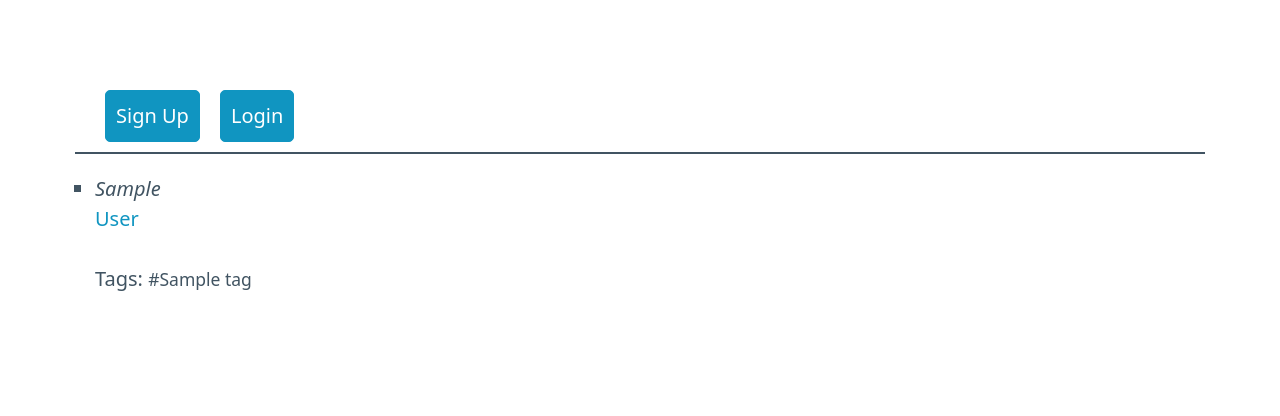
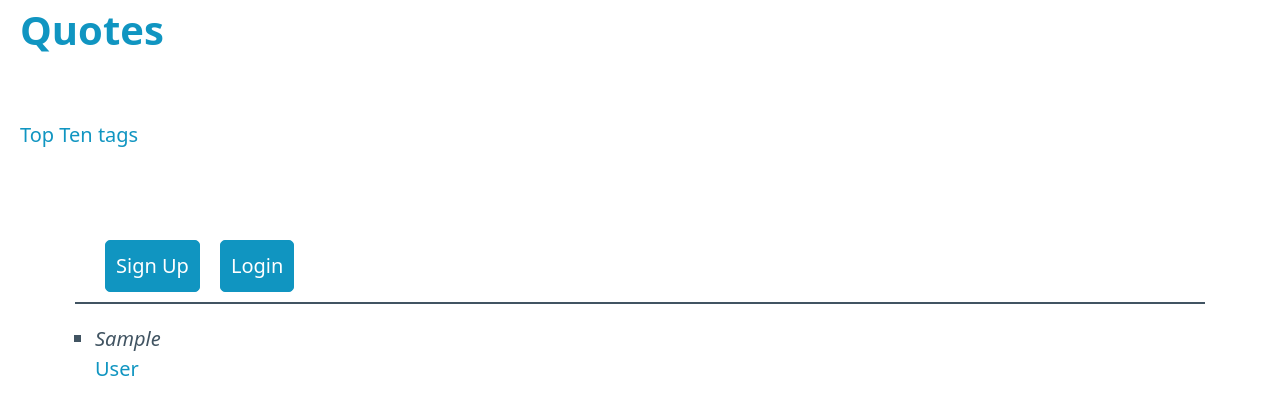
Before and after one commit to FTKV/python-web-hw10, a Django app: page / in a window 1280 px wide. Shown: the top 416 px of the page. Run offline with Django 4.2, Linux system fonts and the light colour scheme; tables that the repository leaves empty hold one stand-in row (values such as "Sample post").

Commit message:
additionals

```diff
--- a/quotes/quotes_app/templates/quotes_app/quote.html
+++ b/quotes/quotes_app/templates/quotes_app/add_quote.html
@@ -12,7 +12,7 @@
     </div>
     <div style="padding: 10px">
         <label> Select author:
-            <select name="authors">
+            <select name="authors" required>
                 <option disabled selected value> -- select an option -- </option>
                 {% for author in authors %}
                 <option value="{{author.fullname}}">{{author.fullname}}</option>
@@ -35,4 +35,5 @@
         <button type="reset" class="secondary">Reset</button>
     </div>
 </form>
+
 {% endblock %}
--- a/quotes/quotes_app/templates/quotes_app/author_info.html
+++ b/quotes/quotes_app/templates/quotes_app/author_info.html
@@ -1,7 +1,9 @@
 {% extends "quotes_app/base.html" %}
+
 {% block content %}
 
 <h1>{{author.fullname}}</h1>
-<p><b>Born:</b> {{author.born_date}}&nbsp;{{author.born_location}}</p>
+<p><b>Born:</b> {{author.born_date}}&nbsp;in&nbsp;{{author.born_location}}</p>
 <p><b>Description:</b> <p>{{author.description}}</p></p>
+
 {% endblock %}
--- a/quotes/quotes_app/templates/quotes_app/base.html
+++ b/quotes/quotes_app/templates/quotes_app/base.html
@@ -3,19 +3,18 @@
 
 <head>
     <meta charset="UTF-8" />
-    <title></title>
+    <title>Quotes</title>
     <link rel="stylesheet" href="https://unpkg.com/@picocss/pico@latest/css/pico.min.css" />
     {% load static %}
     <link rel="stylesheet" href="{% static 'quotes_app/style.css' %}">
 </head>
 
 <body>
+    <div class="container-fluid">
+        <h1><a href="/">Quotes</a></h1>
+        <a href="{% url 'quotes_app:top_tags' %}">Top Ten tags</a>
+    </div>
     <main class="container">
-        <nav style="margin-bottom: 20px; border-bottom: 2px solid; padding-left: 30px">
-            <ul>
-                <li><a href="/" role="button"> Go back to the main page </a></li>
-            </ul>
-        </nav>
         {% block content %} {% endblock %}
     </main>
 </body>
--- a/quotes/quotes_app/templates/quotes_app/index.html
+++ b/quotes/quotes_app/templates/quotes_app/index.html
@@ -1,15 +1,7 @@
-{% load extract_tags %}
-<!DOCTYPE html>
-<html lang="en">
+{% extends "quotes_app/base.html" %}
 
-<head>
-    <meta charset="UTF-8" />
-    <title>Quotes</title>
-    <link rel="stylesheet" href="https://unpkg.com/@picocss/pico@latest/css/pico.min.css" />
-</head>
+{% block content %}
 
-<body>
-    <main class="container">
 <nav style="margin-bottom: 20px; border-bottom: 2px solid; padding-left: 30px">
     {% if user.is_authenticated %}
         <ul>
@@ -29,22 +21,37 @@
         </ul>
     {% endif %}
 </nav>
-
-        {% if quotes %}
-            {% for quote in quotes %}
+{% if quote_tags_list %}
+    {% for quote, tags in quote_tags_list %}
     <ul>
         <li>
             <i>{{ quote.quote }}</i>
             <p><a href="{% url 'quotes_app:author_info' quote.author.id %}">{{ quote.author }}</a></p>
-                    {% if quote.tags|tags %}
-                        <p>Tags: <small> {{ quote.tags|tags }} </small></p>
+            {% if tags %}
+                <p>Tags:
+                    <small>
+                        {% for tag in tags %}
+                            <a href="{% url 'quotes_app:tag' tag.title %}">#{{ tag.title }}</a>
+                        {% endfor %}
+                    </small>
+                </p>
             {% endif %}
             <br>
         </li>
     </ul>
     {% endfor %}
+{% else %}
+No quotes found!<p></p>
 {% endif %}
-    </main>
-</body>
+{% if previous_page_id or next_page_id%}
+<ul>
+    {% if previous_page_id%}
+        <span style="float:left;"><a href="{% url 'quotes_app:main_' previous_page_id %}" role="button"><span aria-hidden="true">←</span> Previous</a></span>
+    {% endif %}
+    {% if next_page_id%}
+        <span style="float:right;"><a href="{% url 'quotes_app:main_' next_page_id %}" role="button">Next <span aria-hidden="true">→</span></a></span>
+    {% endif %}
+</ul>
+{% endif %}
 
-</html>
+{% endblock %}
--- a/quotes/quotes_app/templatetags/extract_tags.py
+++ /dev/null
@@ -1,10 +0,0 @@
-from django import template
-
-register = template.Library()
-
-
-def tags(quote_tags):
-    return ', '.join([str(title) for title in quote_tags.all()])
-
-
-register.filter('tags', tags)
--- a/quotes/quotes_app/urls.py
+++ b/quotes/quotes_app/urls.py
@@ -5,10 +5,15 @@ from . import views
 
 app_name = 'quotes_app'
 
+
 urlpatterns = [
-    path('', views.main, name='main'),
+    path('', views.main, {"page_id": 1}, name='main'),
     path('add_author/', views.add_author, name='add_author'),
     path('add_quote/', views.add_quote, name='add_quote'),
     path('add_tag/', views.add_tag, name='add_tag'),
-    path('author_info/<int:author_id>', views.author_info, name='author_info'),
+    path('author_info/<int:author_id>/', views.author_info, name='author_info'),
+    path('tag/<str:tag_title>/', views.tag, {"page_id": 1}, name='tag'),
+    path('top_tags/', views.top_tags, name='top_tags'),
+    path('page/<int:page_id>/', views.main, name='main_'),
+    path('tag/<str:tag_title>/page/<int:page_id>/', views.tag, name='tag_'),
 ]
--- a/quotes/quotes_app/views.py
+++ b/quotes/quotes_app/views.py
@@ -1,15 +1,41 @@
 import re
 
 from django.contrib.auth.decorators import login_required
+from django.db.models import Count
 from django.shortcuts import redirect, render, get_object_or_404
 
 from .models import Author, Tag, Quote
 from .forms import AuthorForm, TagForm, QuoteForm
 
+
+NUMBER_OF_QUOTES_PER_PAGE = 10
+NUMBER_OF_TOP_TAGS = 10
+
+
+def get_quote_tags_list_per_page_and_page_ids(quotes, page_id):
+    quote_tags_list = []
+    len_of_quotes = len(quotes)
+    previous_page_id = page_id - 1
+    OFFSET = NUMBER_OF_QUOTES_PER_PAGE * previous_page_id
+    LIMIT = NUMBER_OF_QUOTES_PER_PAGE * page_id
+    if LIMIT >= len_of_quotes:
+        LIMIT = len_of_quotes
+        next_page_id = 0
+    else:
+        next_page_id = page_id + 1
+    quotes = quotes[OFFSET:LIMIT]
+    for quote in quotes:
+        tags = quote.tags.all()
+        quote_tags_list.append((quote, tags))
+    return quote_tags_list, previous_page_id, next_page_id
+
+
 # Create your views here.
-def main(request):
+def main(request, page_id):
     quotes = Quote.objects.all()
-    return render(request, 'quotes_app/index.html', {"quotes": quotes})
+    quote_tags_list, previous_page_id, next_page_id = get_quote_tags_list_per_page_and_page_ids(quotes, page_id)
+    context = {"quote_tags_list": quote_tags_list, "previous_page_id": previous_page_id, "next_page_id": next_page_id}
+    return render(request, 'quotes_app/index.html', context)
 
 
 @login_required
@@ -18,14 +44,13 @@ def add_author(request):
         form = AuthorForm(request.POST)
         if form.is_valid():
             author = form.save(commit=False)
-            author.born_location = "in " + re.sub("^in ", "", author.born_location, flags=re.IGNORECASE)
+            author.born_location = re.sub("^in ", "", author.born_location, flags=re.IGNORECASE)
             author.added_by = request.user
             author.save()
             return redirect(to='quotes_app:main')
         else:
-            return render(request, 'quotes_app/author.html', {'form': form})
-
-    return render(request, 'quotes_app/author.html', {'form': AuthorForm()})
+            return render(request, 'quotes_app/add_author.html', {'form': form})
+    return render(request, 'quotes_app/add_author.html', {'form': AuthorForm()})
 
 
 @login_required
@@ -38,16 +63,14 @@ def add_tag(request):
             tag.save()
             return redirect(to='quotes_app:main')
         else:
-            return render(request, 'quotes_app/tag.html', {'form': form})
-
-    return render(request, 'quotes_app/tag.html', {'form': TagForm()})
+            return render(request, 'quotes_app/add_tag.html', {'form': form})
+    return render(request, 'quotes_app/add_tag.html', {'form': TagForm()})
 
 
 @login_required
 def add_quote(request):
     authors = Author.objects.all()
     tags = Tag.objects.all()
-
     if request.method == 'POST':
         form = QuoteForm(request.POST)
         if form.is_valid():
@@ -59,14 +82,25 @@ def add_quote(request):
             choice_tags = Tag.objects.filter(title__in=request.POST.getlist('tags'))
             for tag in choice_tags.iterator():
                 new_quote.tags.add(tag)
-
             return redirect(to='quotes_app:main')
         else:
-            return render(request, 'quotes_app/quote.html', {"authors": authors, "tags": tags, 'form': form})
-
-    return render(request, 'quotes_app/quote.html', {"authors": authors, "tags": tags, 'form': QuoteForm()})
+            return render(request, 'quotes_app/add_quote.html', {"authors": authors, "tags": tags, 'form': form})
+    return render(request, 'quotes_app/add_quote.html', {"authors": authors, "tags": tags, 'form': QuoteForm()})
 
 
 def author_info(request, author_id):
     author = get_object_or_404(Author, pk=author_id)
     return render(request, 'quotes_app/author_info.html', {'author': author})
+
+
+def tag(request, tag_title, page_id):
+    tag = get_object_or_404(Tag, title=tag_title)
+    quotes = Quote.objects.filter(tags__in=[tag])
+    quote_tags_list, previous_page_id, next_page_id = get_quote_tags_list_per_page_and_page_ids(quotes, page_id)
+    context = {"quote_tags_list": quote_tags_list, "previous_page_id": previous_page_id, "next_page_id": next_page_id, "tag_title": tag_title}
+    return render(request, 'quotes_app/tag.html', context)
+
+
+def top_tags(request):
+    tags = Tag.objects.annotate(num_quote=Count("quote")).order_by("-num_quote")[:NUMBER_OF_TOP_TAGS]
+    return render(request, 'quotes_app/top_tags.html', {"tags": tags})
--- a/quotes/users/urls.py
+++ b/quotes/users/urls.py
@@ -5,6 +5,7 @@ from . import views
 
 app_name = 'users'
 
+
 urlpatterns = [
     path('signup/', views.signupuser, name='signup'),
     path('login/', views.loginuser, name='login'),
```
Also changed, not shown: quotes/custom_migration.py (+6 -1 lines), quotes/quotes_app/templates/quotes_app/add_tag.html (added, +19 -0 lines), quotes/quotes_app/templates/quotes_app/tag.html (+51 -13 lines), quotes/quotes_app/templates/quotes_app/top_tags.html (added, +36 -0 lines), quotes/quotes_app/migrations/0001_initial.py, quotes/quotes_app/templates/quotes_app/add_author.html (renamed from quotes/quotes_app/templates/quotes_app/author.html), quotes/users/migrations/0001_initial.py. Lines whose indentation alone changed are shown as unchanged.
